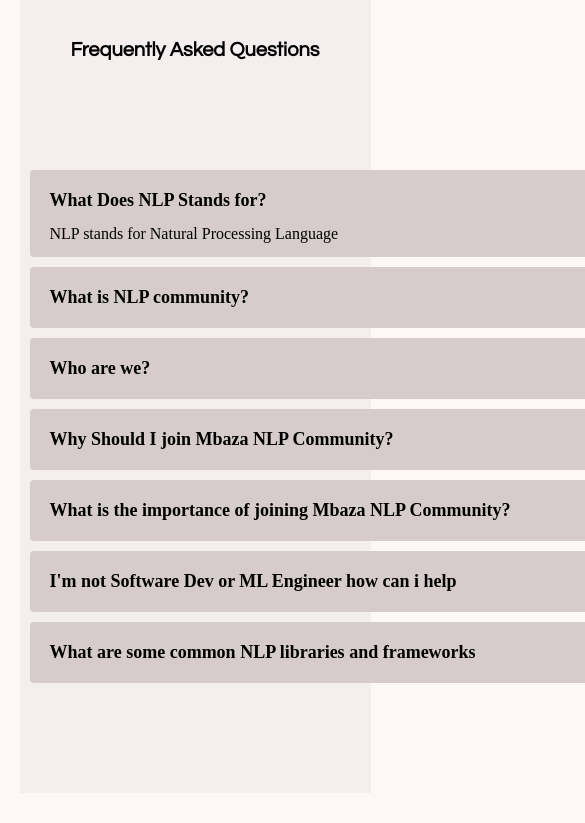
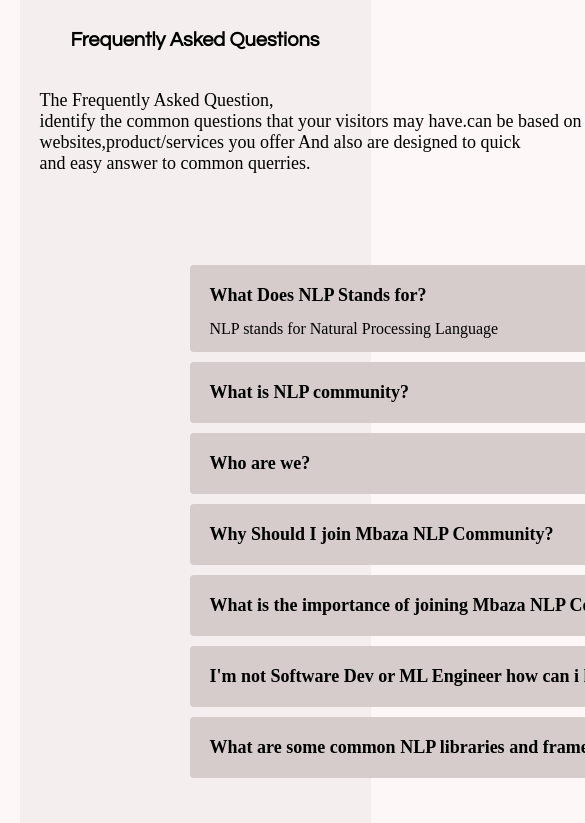
Before and after one commit to Rosinemukandayisenga/Mbaza-NLP-Community, a plain HTML site: page index.html in a window 390 px wide. Shown: the top 823 px of the page, 585 px wide, since content can reach past the window. Drawn offline with Linux system fonts and the light colour scheme.

Commit message:
new changes on the responsive

```diff
--- a/index.css
+++ b/index.css
@@ -26,6 +26,7 @@
     background:rgb(214, 204, 204);
     padding:10px;
     border-radius: 4px;
+    /* margin-top: -40px; */
 
 }
 #accordion li label{
@@ -64,6 +65,25 @@
     padding-bottom: 10px;
     font-family: century Gothic;
 }
+.description p{
+    width: 700px;
+    height: 140px;
+    /* border: 1px solid black; */
+    align-items: center;
+    margin: auto;
+    padding: 10px;
+    margin-top: 10px;
+    font-size: 18px;
+    margin-right: 30px;
+}
+.wrapper2{
+    width: 900px;
+    height: 900px;
+    /* background: pink; */
+    margin: auto;
+    align-items: center;
+    margin-top: -55px;
+}
 @media screen and (max-width:380px) {
     #accordion{
         padding: 0 10px;
@@ -79,4 +99,30 @@
     .wrapper{
         padding: 0px;
     }
+    p{
+        font-size: 18px;
+        display: block;
+    }
+    #accordion li{
+        width:200px;
+        padding: 5px;
+        margin-left: -120px;
+    }
+    .description p{
+        width: 200px;
+        height: 200px;
+        font-size: 14px;
+        padding: 5px;
+        margin: auto;
+        align-items: center;
+    }
 }
+@media screen and (max-width:420px){
+    #accordion{
+        padding:0 10px;
+    }
+    #title{
+        font-size: 20px;
+        padding: 20px;
+    }
+}
--- a/index.html
+++ b/index.html
@@ -9,7 +9,17 @@
 </head>
 <body>
     <div class="wrapper">
-    <P id="title">Frequently Asked Questions
+    <P id="title">Frequently Asked Questions</P>
+    <div class="description">
+        <p>The Frequently Asked Question,<br>
+             identify the common questions that
+             your visitors may have.can be based on
+             the nature of websites,product/services
+              you offer And also are designed to quick <br>
+              and easy answer to common querries.<br>
+ </p>
+    </div>
+    <div class="wrapper2">
 <ul id="accordion">
     <li>
         <label for="first">What Does NLP Stands for?<span>&#x3e;</span></label>
@@ -79,5 +89,6 @@
     </li>
 </ul>
 </div>
+</div>
 </body>
 </html>
```
